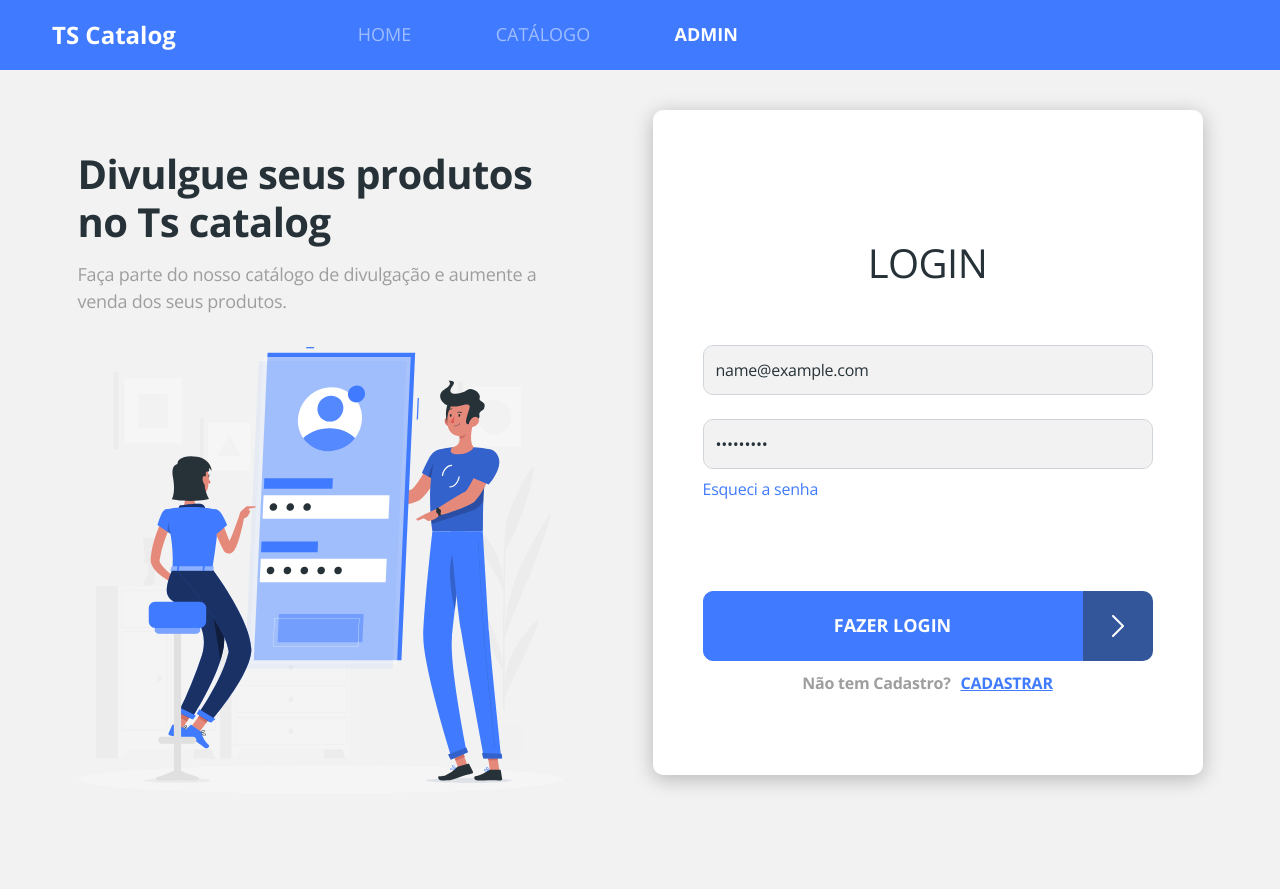
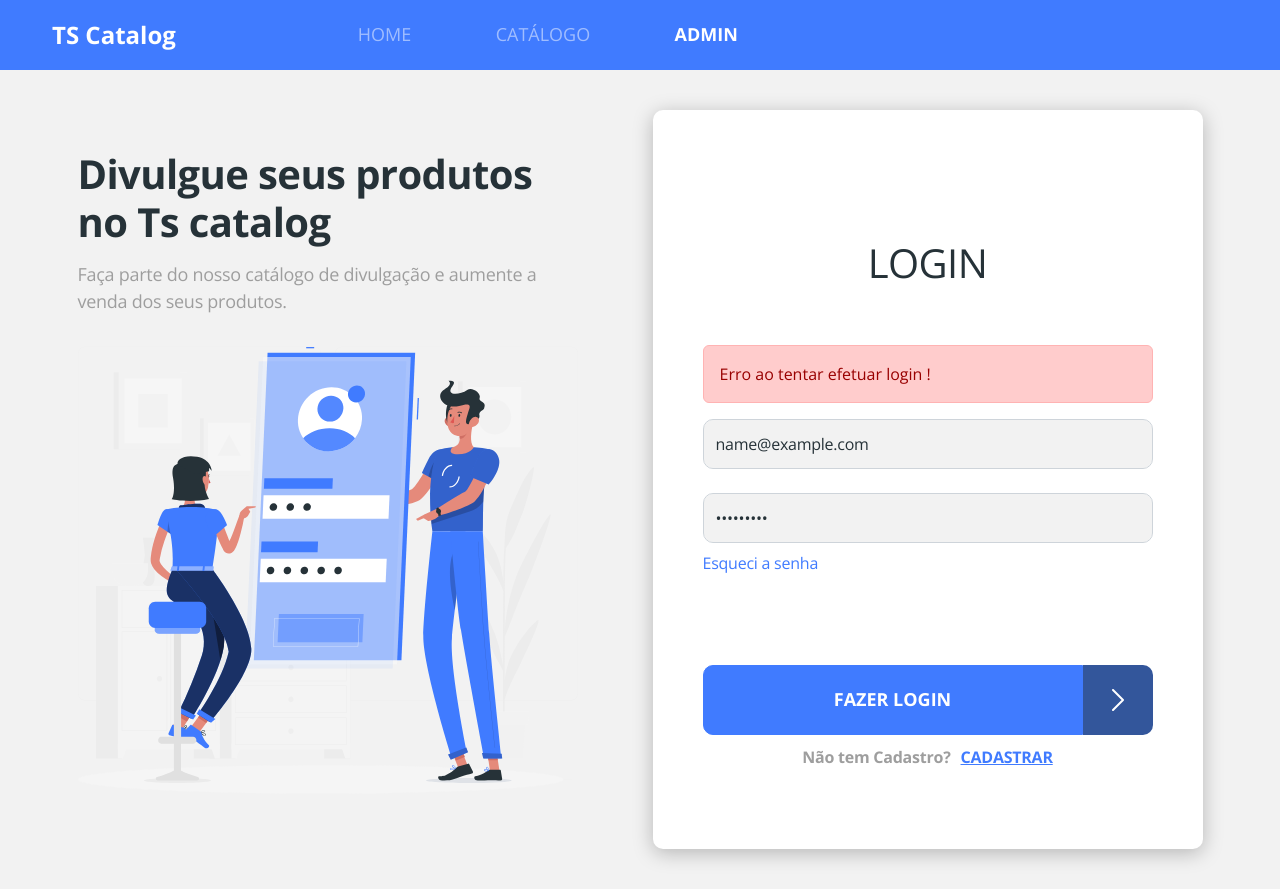
Before and after one commit to T-G0nc4lv3s/bds01-reactjs, a React (Create React App) app in the folder frontweb/: page /admin/auth/login in a window 1280 px wide. Both pictures are taken after typing "name@example.com", "Sample123" into the empty fields and a click on the button "FAZER LOGIN". Before the commit the page ends 850 px from the top, so only its background shows below. Built offline with nearby package versions, Linux system fonts and the light colour scheme; no server answers.

Commit message:
Manual error handling

```diff
--- a/frontweb/src/assets/styles/custom.scss
+++ b/frontweb/src/assets/styles/custom.scss
@@ -1,5 +1,6 @@
 $theme-colors: (
 'primary': #407bff,
+'danger': red,
 );
 $body-bg: #F2F2F2;
 $body-color: #263238;
--- a/frontweb/src/pages/Admin/Auth/LoginCard/index.tsx
+++ b/frontweb/src/pages/Admin/Auth/LoginCard/index.tsx
@@ -1,4 +1,5 @@
 import './styles.css';
+import { useState } from 'react';
 import { Link } from 'react-router-dom';
 import { useForm } from 'react-hook-form';
 import ButtonIcon from 'components/ButtonIcon';
@@ -10,14 +11,18 @@
 };
 
 const LoginCard = () => {
+  const [hasError, setHasError] = useState(false);
+
   const { register, handleSubmit } = useForm<FormData>();
 
   const onSubmit = (formData: FormData) => {
     requestBackendLogin(formData)
       .then((response) => {
+        setHasError(false);
         console.log('SUCESSO', response);
       })
       .catch((error) => {
+        setHasError(true);
         console.log('ERROR ', error);
       });
   };
@@ -25,6 +30,9 @@
   return (
     <div className="base-card login-card">
       <h1>LOGIN</h1>
+      {hasError && (
+        <div className="alert alert-danger">Erro ao tentar efetuar login !</div>
+      )}
       <form onSubmit={handleSubmit(onSubmit)}>
         <div className="mb-4">
           <input
```
